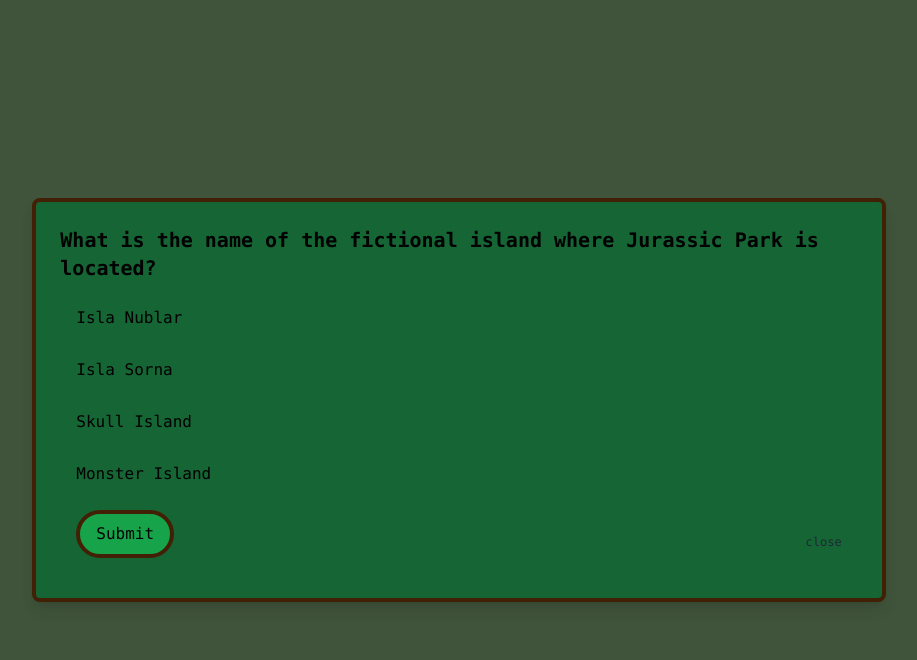
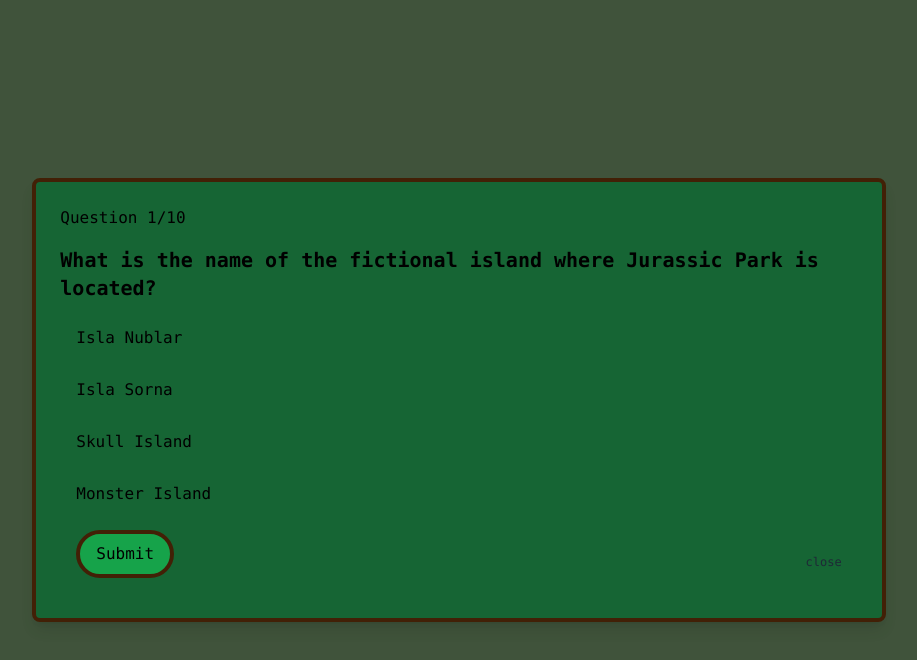
Before and after one commit to amy-enn/jurassic-park-trivia, a Next.js app: page / in a window 1280 px wide. Both pictures are taken after a click on the button "START!". Shown: the top 660 px of the page, without its empty margins (181-1098 px from the left). Built offline with nearby package versions, Linux system fonts and the light colour scheme.

Commit message:
added question counter so the user knows what question they are on out of 10

```diff
--- a/components/Question.tsx
+++ b/components/Question.tsx
@@ -5,10 +5,13 @@
     options: string[];
     onAnswer: (answer: string) => void;
     onClose: () => void;
+    currentQuestionIndex: number;
+    totalQuestions: number;
 }
 
-export default function Question({ question, options, onAnswer, onClose }: QuestionProps) {
+export default function Question({ question, options, onAnswer, onClose, currentQuestionIndex, totalQuestions }: QuestionProps) {
     const [selectedAnswer, setSelectedAnswer] = useState<string | null>(null);
+
 
     function handleAnswerClick(answer: string) {
         setSelectedAnswer(answer);
@@ -26,6 +29,7 @@
     return (
         <div className="fixed inset-0 bg-gray-600 bg-opacity-50 flex justify-center items-center">
             <div className="bg-green-800 p-6 rounded-lg w-2/3 shadow-lg border-4 border-yellow-950">
+                <div className="mb-4">Question {currentQuestionIndex + 1}/{totalQuestions}</div>
                 <h2 className="text-xl font-bold mb-4">{question}</h2>
                 <div className="space-y-3">
                     {options.map((option, index) => (
--- a/pages/index.tsx
+++ b/pages/index.tsx
@@ -85,6 +85,8 @@
           options={triviaQuestions[currentQuestionIndex].options}
           onClose={handleClose}
           onAnswer={handleAnswerSubmission}
+          currentQuestionIndex={currentQuestionIndex}
+          totalQuestions={triviaQuestions.length}
         />
       )}
       {gameOver && <ScoreModal score={score} totalQuestions={triviaQuestions.length} onRestart={startGame} onClose={handleCloseScore} />}
```
